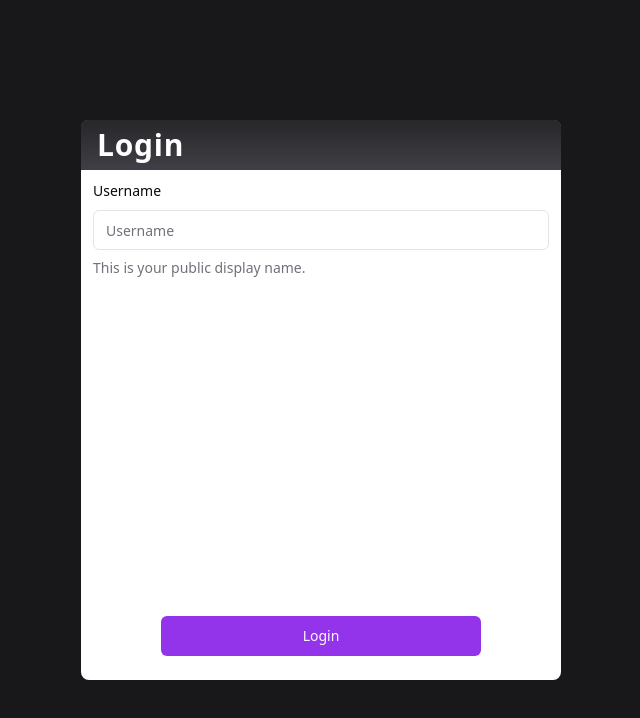
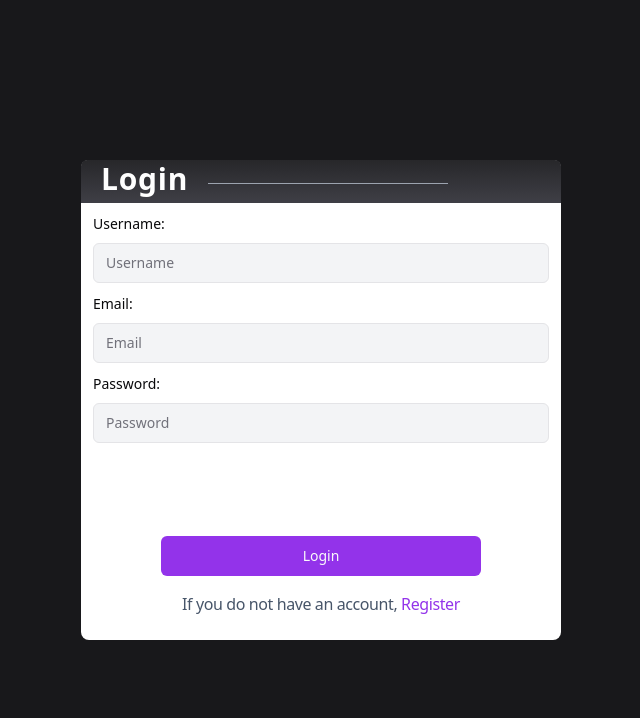
Before and after one commit to x1vaan/Contacts-App-Next, a Next.js app: page /login in a window 1280 px wide. Shown: the top 718 px of the page, without its empty margins (319-959 px from the left). Built offline with nearby package versions, Linux system fonts and the light colour scheme; a web font is replaced by a local one.

Commit message:
login front

```diff
--- a/app/_components/form/LoginForm.tsx
+++ b/app/_components/form/LoginForm.tsx
@@ -4,6 +4,7 @@ import { Form, FormControl, FormDescription, FormField, FormItem, FormLabel, For
 import { Input } from "@/components/ui/input";
 import { zodResolver } from "@hookform/resolvers/zod";
 import { useForm } from "react-hook-form";
+import Link from "next/link";
 import * as z from "zod";
 
 const formSchema = z.object({
@@ -30,23 +31,58 @@ export default function LoginForm() {
   return (
     <Form {...form}>
       <div className="w-[95%] h-full mt-2 flex flex-col justify-start items-center relative">
-        <form onSubmit={() => console.log("Submited")} className="w-full flex flex-col items-center">
+        <form onSubmit={() => console.log("Submited")} className="w-full flex flex-col items-center gap-2">
           <FormField
             control={form.control}
             name="username"
             render={({ field }) => (
               <FormItem className="w-full">
-                <FormLabel>Username</FormLabel>
+                <FormLabel>Username:</FormLabel>
                 <FormControl>
-                  <Input type="text" placeholder="Username" {...field} className="focus-visible:ring-transparent"/>
+                  <Input type="text" placeholder="Username" {...field} />
                 </FormControl>
-                <FormDescription>This is your public display name.</FormDescription>
+                <FormMessage />
+              </FormItem>
+            )}
+          />
+          <FormField
+            control={form.control}
+            name="email"
+            render={({ field }) => (
+              <FormItem className="w-full">
+                <FormLabel>Email:</FormLabel>
+                <FormControl>
+                  <Input type="email" placeholder="Email" {...field} />
+                </FormControl>
+                <FormMessage />
+              </FormItem>
+            )}
+          />
+          <FormField
+            control={form.control}
+            name="password"
+            render={({ field }) => (
+              <FormItem className="w-full">
+                <FormLabel>Password:</FormLabel>
+                <FormControl>
+                  <Input type="password" placeholder="Password" {...field} />
+                </FormControl>
                 <FormMessage />
               </FormItem>
             )}
           />
         </form>
-        <Button className="bg-purple-600 hover:bg-purple-500 w-[70%] absolute bottom-6">Login</Button>
+        <div className="flex flex-col w-full justify-center items-center absolute bottom-6 gap-4">
+          <Link href='/home' className="w-[70%]">
+            <Button className="bg-purple-600 w-full transition ease-in delay-100 hover:bg-purple-500 hover:scale-95">Login</Button>
+          </Link>
+          <p className="text-base font-medium tracking-tight text-slate-600 text-center">
+            If you do not have an account,{" "}
+            <Link href="/register" className="text-purple-600">
+              Register
+            </Link>
+          </p>
+        </div>
       </div>
     </Form>
   );
--- a/app/login/page.tsx
+++ b/app/login/page.tsx
@@ -2,9 +2,10 @@ import LoginForm from '../_components/form/LoginForm'
 
 export default function Login() {
   return (
-    <div className="w-[85%] xl:w-[30rem] md:w-[30rem] sm:w-[30rem] h-[70%] bg-white flex flex-col items-center rounded-lg">
+    <div className="w-[85%] xl:w-[30rem] md:w-[30rem] sm:w-[30rem] h-[60%] bg-white flex flex-col items-center rounded-lg">
       <div className="w-full bg-gradient-to-b from-zinc-800 to-zinc-700 rounded-t-md flex justify-start items-center h-[10%]">
-        <h1 className="text-3xl ml-4 tracking-wide text-white font-semibold">Login</h1>
+        <h1 className="text-3xl ml-5 mb-1 tracking-wide text-white font-semibold">Login</h1>
+        <span className="block w-[50%] border-b border-gray-400 ml-5 mt-1"></span>
       </div>
       <LoginForm />
     </div>
--- a/components/ui/input.tsx
+++ b/components/ui/input.tsx
@@ -11,7 +11,7 @@ const Input = React.forwardRef<HTMLInputElement, InputProps>(
       <input
         type={type}
         className={cn(
-          "flex h-10 w-full rounded-md border border-input bg-background px-3 py-2 text-sm ring-offset-background file:border-0 file:bg-transparent file:text-sm file:font-medium placeholder:text-muted-foreground focus-visible:outline-none focus-visible:ring-2 focus-visible:ring-ring focus-visible:ring-offset-2 disabled:cursor-not-allowed disabled:opacity-50",
+          "flex h-10 w-full rounded-md border border-input bg-gray-100 px-3 py-2 text-sm ring-offset-background file:border-0 file:bg-transparent file:text-sm file:font-medium placeholder:text-muted-foreground focus-visible:outline-none focus-visible:ring-0 focus-visible:ring-ring focus-visible:ring-offset-0 disabled:cursor-not-allowed disabled:opacity-50",
           className
         )}
         ref={ref}
```
